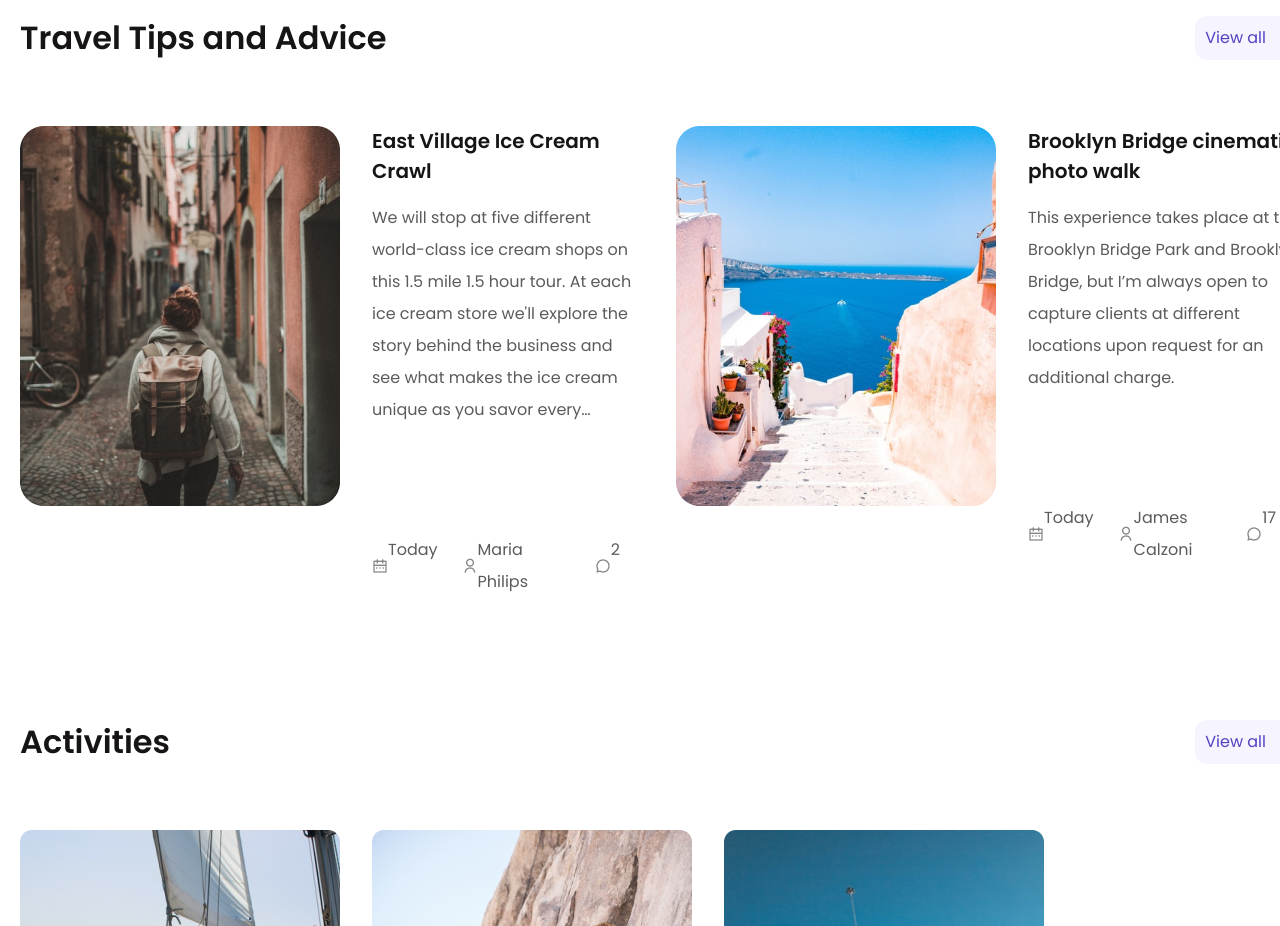
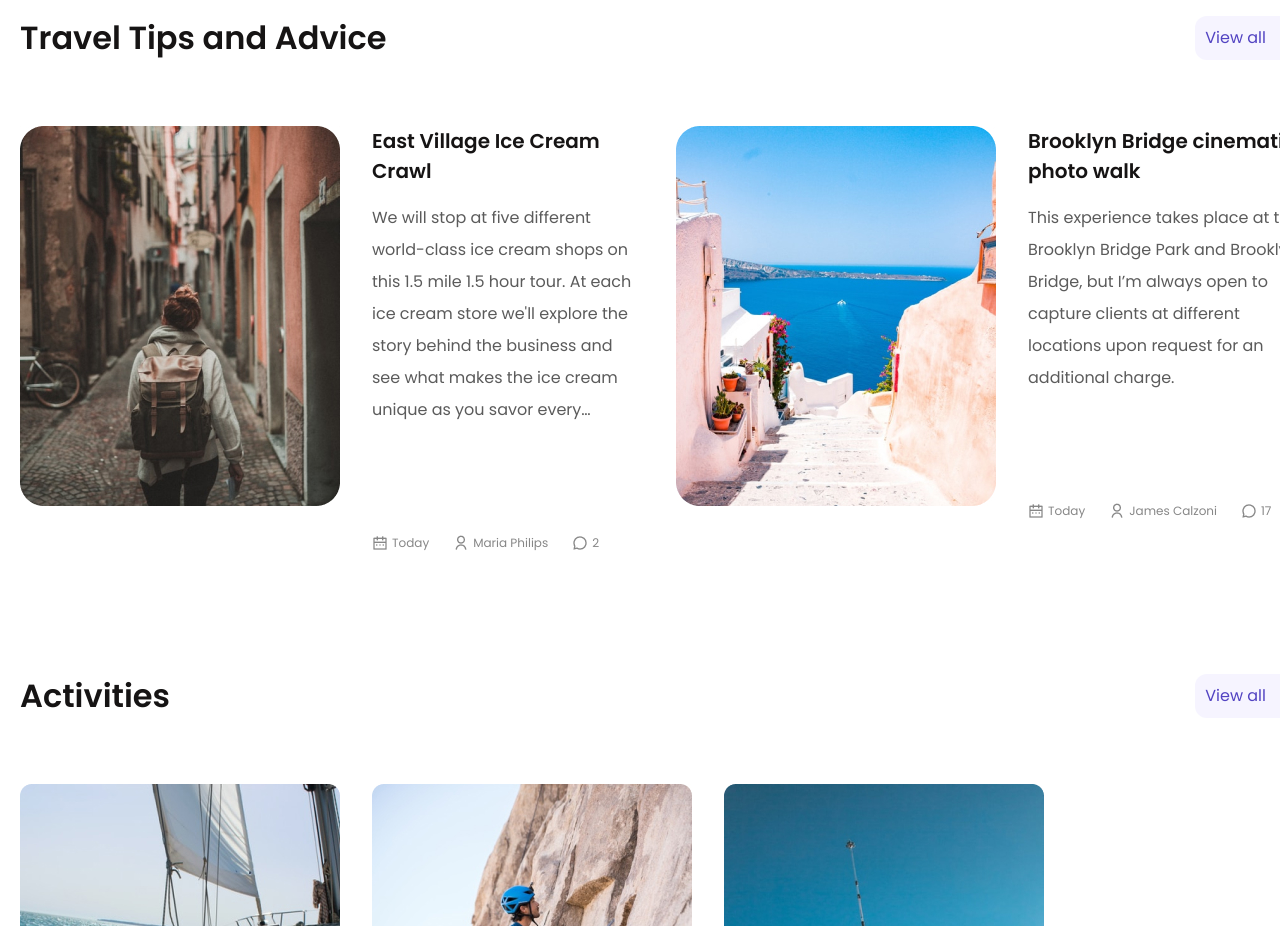
Before and after one commit to MarynaOgoreltseva/portfolio, a plain HTML site: page 2rism/index.html in a window 1280 px wide. Shown: the part 2820-3746 px from the top of the page. Drawn offline with Linux system fonts and the light colour scheme.

Commit message:
fix tips ul

```diff
--- a/2rism/css/styles.css
+++ b/2rism/css/styles.css
@@ -288,7 +288,7 @@ select {
     margin-bottom: 64px;
 }
 
-.title-content__link {
+.title-link {
     display: inline-block;
     text-decoration: none;
     font-style: normal;
@@ -373,7 +373,7 @@ select {
     width: calc(100% / 2 - 32px / 2);
 }
 
-.tips_info-title {
+.tips-item__title {
     font-style: normal;
     font-weight: 600;
     font-size: 20px;
@@ -383,7 +383,7 @@ select {
     margin-bottom: 16px;
 }
 
-.tips_info-text {
+.tips-item__text {
     font-style: normal;
     font-weight: 400;
     font-size: 16px;
@@ -392,41 +392,43 @@ select {
     margin-bottom: 108px;
 }
 
-.tips_info-line {
+.tips-info {
    display: flex;
-
+   gap: 24px;
+   padding: 0;
+   margin: 0;
+   list-style: none;
 }
 
-.line-text {
-    padding-left: 16px;
-    margin-right: 24px;
-    font-style: normal;
-    font-weight: 400;
-    font-size: 16px;
-    line-height: 32px;
-    color: #5B5B5B;
+.tips-info__item {
+    display: flex;
+    gap: 4px;
+    align-items: center;
 }
-/* .icon {
-    width: 10px;
-    height: 10px;
+
+.icon {
+    width: 16px;
+    height: 16px;
 }
 
 .icon_calendar {
-    background: url(../img/tips-calendar.png) no-repeat center left;
-}
- */
-
-
-.calendar {
-    background: url(../img/tips-calendar.png) no-repeat center left;
+    background: url(../img/tips-calendar.png) no-repeat center;
 }
 
-.user-picture {
-    background: url(../img/tips-user.png) no-repeat center left;
+.tips-info__name {
+    font-style: normal;
+    font-weight: 400;
+    font-size: 12px;
+    line-height: 18px;
+    color: #878787;
 }
 
-.number {
-    background: url(../img/tips-coment.png) no-repeat center left;
+.icon_user {
+    background: url(../img/tips-user.png) no-repeat center;
+}
+
+.icon_number {
+    background: url(../img/tips-coment.png) no-repeat center;
 }
 /* tips end */
 
--- a/2rism/index.html
+++ b/2rism/index.html
@@ -180,7 +180,7 @@
                     <h2 class="title title_medium">
                         Hotels and Restaurants
                     </h2>
-                    <a href="#" class="title-content__link">
+                    <a href="#" class="title-link">
                         View all
                     </a>
                 </div>
@@ -275,23 +275,25 @@
                     <h2 class="title title_medium">
                         Travel Tips and Advice
                     </h2>
-                    <a href="#" class="title-content__link">
+                    <a href="#" class="title-link">
                         View all
                     </a>
                 </div>
                 <div class="tips-container">
                     <div class="tips-item">
-                        <div class="tips_pic">
-                            <img src="img/tips1.jpg" alt="" class="tips_img">
+                        <div class="tips-item__pic">
+                            <a href="" class="tips-item__img-link">
+                                <img src="img/tips1.jpg" alt="" class="tips-item__img">
+                            </a>
                         </div>
-                        <div class="tips_info">
-                            <div class="tips_info-title">
+                        <div class="tips-item__info">
+                            <div class="tips-item__title">
                                 East Village Ice Cream Crawl
                             </div>
-                            <div class="tips_info-text">
+                            <div class="tips-item__text">
                                 We will stop at five different world-class ice cream shops on this 1.5 mile 1.5 hour tour. At each ice cream store we'll explore the story behind the business and see what makes the ice cream unique as you savor every…
                             </div>
-                            <!-- <ul class="tips-info">
+                            <ul class="tips-info">
                                <li class="tips-info__item">
                                     <span class="tips-info__icon icon icon_calendar">
                                     </span>
@@ -299,42 +301,59 @@
                                         Today
                                     </span>
                                </li>
-                            </ul> -->
-
-                            <div class="tips_info-line">
-                                <div class="line-text calendar">
-                                    Today
-                                </div>
-                                <div class="line-text user-picture">
-                                    Maria Philips
-                                </div>
-                                <div class="line-text number">
-                                    2
-                                </div>
-                            </div>
+                               <li class="tips-info__item">
+                                    <span class="tips-info__icon icon icon_user">
+                                    </span>
+                                    <span class="tips-info__name">
+                                        Maria Philips
+                                    </span>
+                               </li>
+                               <li class="tips-info__item">
+                                    <span class="tips-info__icon icon icon_number">
+                                    </span>
+                                    <span class="tips-info__name">
+                                        2
+                                    </span>
+                               </li>
+                            </ul>
                         </div>
                     </div>
                     <div class="tips-item">
-                        <div class="tips_pic">
-                            <img src="img/tips2.jpg" alt="" class="tips_img">
+                        <div class="tips-item__pic">
+                            <a href="#" class="tips-item__img-link">
+                                <img src="img/tips2.jpg" alt="" class="tips-item__img">
+                            </a>
                         </div>
-                        <div class="tips_info">
-                            <div class="tips_info-title">
+                        <div class="tips-item__line">
+                            <div class="tips-item__title">
                                 Brooklyn Bridge cinematic photo walk
                             </div>
-                            <div class="tips_info-text">
-                                This experience takes place at the Brooklyn Bridge Park and Brooklyn Bridge, but I’m always open to capture clients at different locations upon request for an additional charge.                         </div>
-                            <div class="tips_info-line">
-                                <div class="line-text calendar">
-                                    Today
-                                </div>
-                                <div class="line-text user-picture">
-                                    James Calzoni
-                                </div>
-                                <div class="line-text number">
-                                    17
-                                </div>
+                            <div class="tips-item__text">
+                                This experience takes place at the Brooklyn Bridge Park and Brooklyn Bridge, but I’m always open to capture clients at different locations upon request for an additional charge.
                             </div>
+                            <ul class="tips-info">
+                               <li class="tips-info__item">
+                                    <span class="tips-info__icon icon icon_calendar">
+                                    </span>
+                                    <span class="tips-info__name">
+                                        Today
+                                    </span>
+                               </li>
+                               <li class="tips-info__item">
+                                    <span class="tips-info__icon icon icon_user">
+                                    </span>
+                                    <span class="tips-info__name">
+                                        James Calzoni
+                                    </span>
+                               </li>
+                               <li class="tips-info__item">
+                                    <span class="tips-info__icon icon icon_number">
+                                    </span>
+                                    <span class="tips-info__name">
+                                        17
+                                    </span>
+                               </li>
+                            </ul>
                         </div>
                     </div>
                 </div>
@@ -347,7 +366,7 @@
                     <h2 class="title title_medium">
                         Activities
                     </h2>
-                    <a href="#" class="title-content__link">
+                    <a href="#" class="title-link">
                         View all
                     </a>
                 </div>
@@ -397,7 +416,7 @@
                         <div class="container__text">
                             Lorem ipsum dolor sit amet, consectetur adipiscing elit. Suspendisse a sapien justo. Nulla facilisis tristique imperdiet. Nullam a placerat odio. Sed in ex augue. Aliquam porta consectetur lorem sit amet ultrices. Class aptent taciti sociosqu ad litora torquent per conubia nostra, per inceptos himenaeos.
                         </div>
-                        <a href="#" class="title-content__link">
+                        <a href="#" class="title-link">
                             Read more
                         </a>
                 </div>
```
